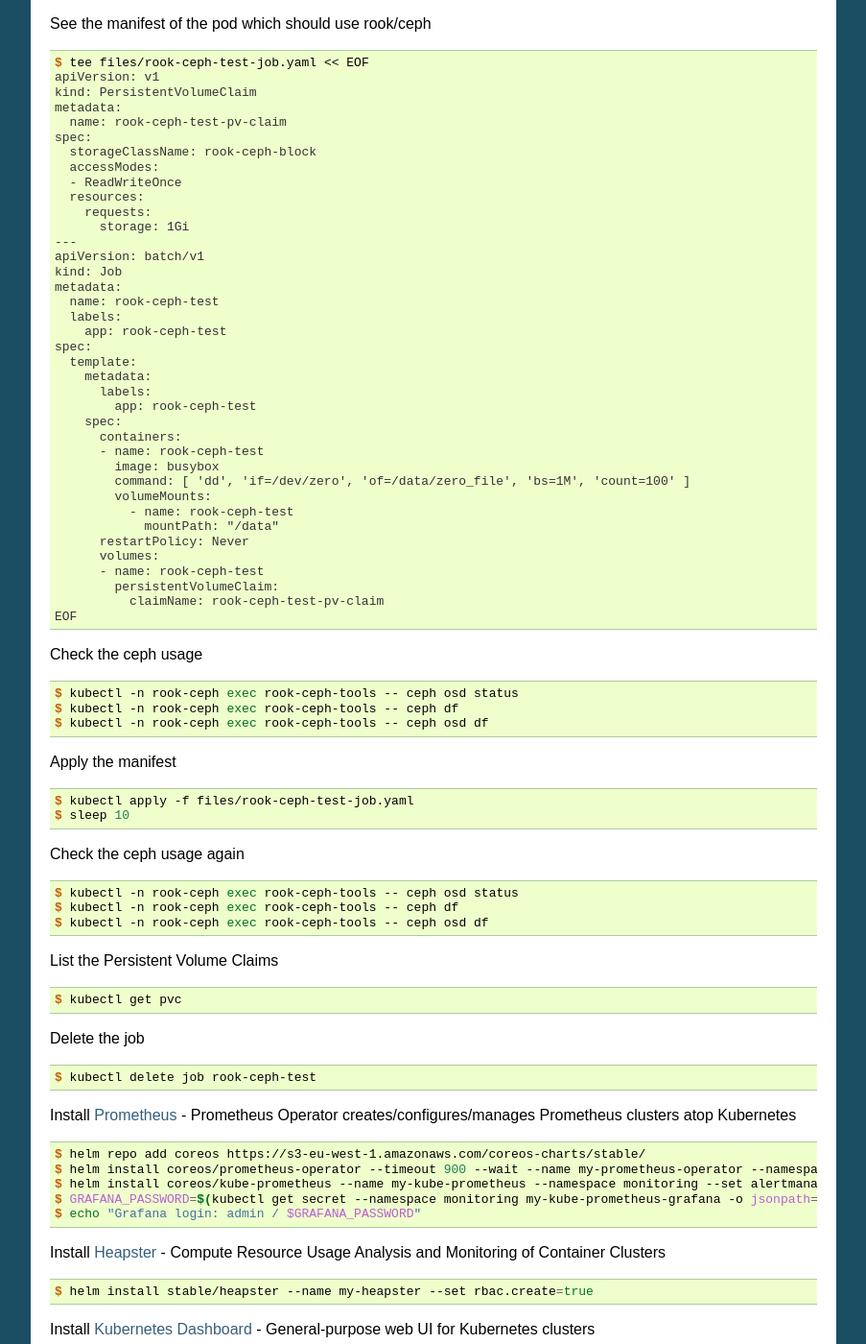
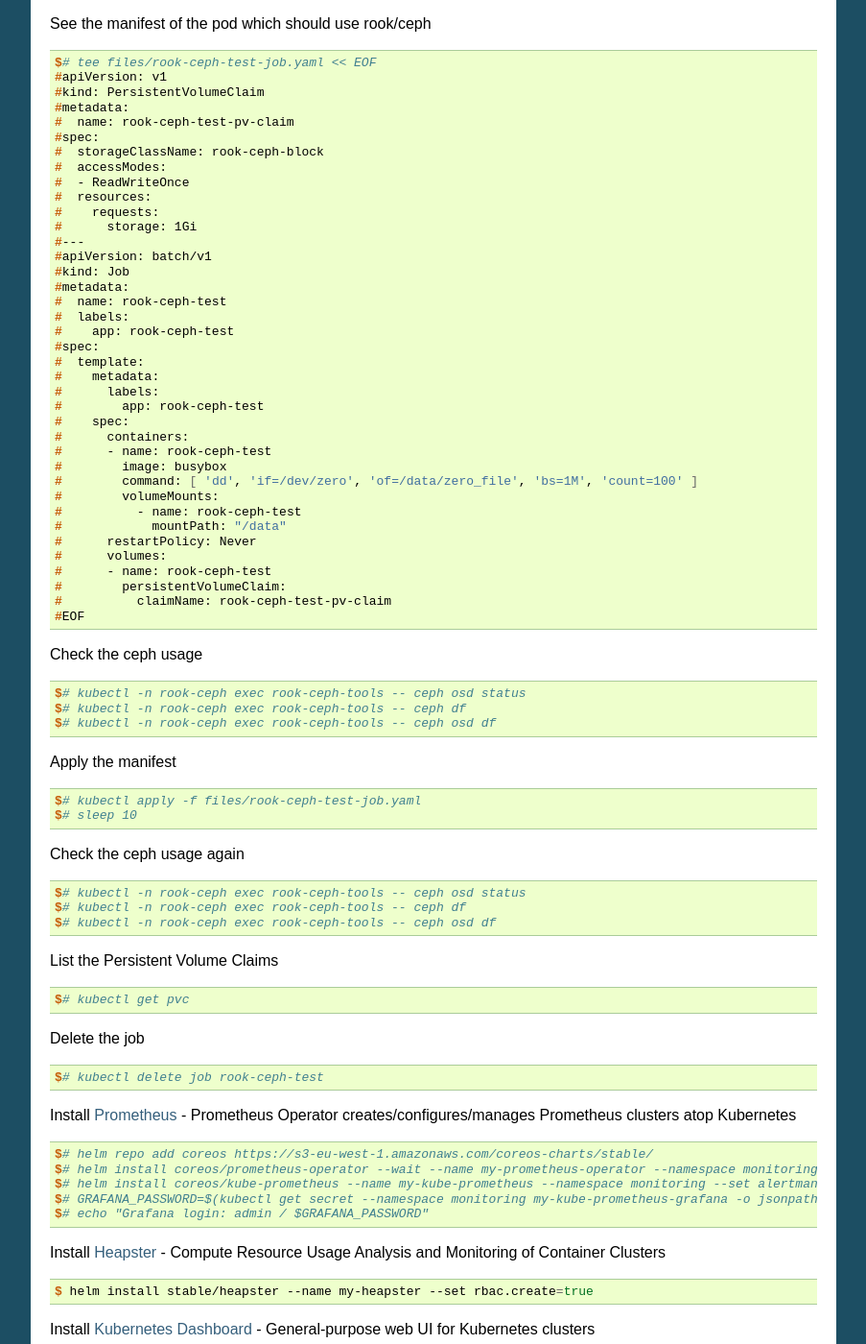
Before and after one commit to ruzickap/multinode_kubernetes_cluster, a Sphinx documentation site: the page built from docs/source/03-k8s-helm_and_packages.rst, in a window 1280 px wide and 1400 px high, scrolled down 1776 px. Shown: the whole window at 96% size, without its empty margins (198-1101 px from the left). Built offline with Sphinx 7.4.7, drawn with Linux system fonts in a browser that asks for light colours; some of the changed text lies outside the part shown.

Commit message:
Kubernetes version increased to 1.10.3 and memory hungry apps disabled

```diff
--- a/docs/source/01-k8s-installation.rst
+++ b/docs/source/01-k8s-installation.rst
@@ -28,7 +28,7 @@
 
 .. code-block:: shell-session
 
-   $ KUBERNETES_VERSION="1.10.0"
+   $ KUBERNETES_VERSION="1.10.3"
 
 Set the proper `CNI <https://kubernetes.io/docs/concepts/cluster-administration/network-plugins/#cni>`_ URL:
 
@@ -102,7 +102,7 @@
 
 .. code-block:: shell-session
 
-   $ KUBERNETES_VERSION="1.10.0"
+   $ KUBERNETES_VERSION="1.10.3"
 
 Add the Kubernetes repository (`details <https://kubernetes.io/docs/setup/independent/install-kubeadm/>`_):
 
--- a/docs/source/03-k8s-helm_and_packages.rst
+++ b/docs/source/03-k8s-helm_and_packages.rst
@@ -22,198 +22,198 @@
 
 .. code-block:: shell-session
 
-   $ helm repo add rook-master https://charts.rook.io/master
-   $ helm install rook-master/rook-ceph --wait --namespace rook-ceph-system --name my-rook --version $(helm search rook-ceph | awk "/^rook-master/ { print \$2 }")
+   $# helm repo add rook-master https://charts.rook.io/master
+   $# helm install rook-master/rook-ceph --wait --namespace rook-ceph-system --name my-rook --version $(helm search rook-ceph | awk "/^rook-master/ { print \$2 }")
 
 Create your Rook cluster
 
 .. code-block:: shell-session
 
-   $ kubectl create -f https://raw.githubusercontent.com/rook/rook/master/cluster/examples/kubernetes/ceph/cluster.yaml
+   $# kubectl create -f https://raw.githubusercontent.com/rook/rook/master/cluster/examples/kubernetes/ceph/cluster.yaml
 
 Running the Toolbox with ceph commands
 
 .. code-block:: shell-session
 
-   $ kubectl create -f https://raw.githubusercontent.com/rook/rook/master/cluster/examples/kubernetes/ceph/toolbox.yaml
+   $# kubectl create -f https://raw.githubusercontent.com/rook/rook/master/cluster/examples/kubernetes/ceph/toolbox.yaml
 
 Create a storage class based on the Ceph RBD volume plugin
 
 .. code-block:: shell-session
 
-   $ kubectl create -f https://raw.githubusercontent.com/rook/rook/master/cluster/examples/kubernetes/ceph/storageclass.yaml
+   $# kubectl create -f https://raw.githubusercontent.com/rook/rook/master/cluster/examples/kubernetes/ceph/storageclass.yaml
 
 Create a shared file system which can be mounted read-write from multiple pods
 
 .. code-block:: shell-session
 
-   $ kubectl create -f https://raw.githubusercontent.com/rook/rook/master/cluster/examples/kubernetes/ceph/filesystem.yaml
-   $ sleep 150
+   $# kubectl create -f https://raw.githubusercontent.com/rook/rook/master/cluster/examples/kubernetes/ceph/filesystem.yaml
+   $# sleep 150
 
 Check the status of your Ceph installation
 
 .. code-block:: shell-session
 
-   $ kubectl -n rook-ceph exec rook-ceph-tools -- ceph status
-   $ kubectl -n rook-ceph exec rook-ceph-tools -- ceph osd status
+   $# kubectl -n rook-ceph exec rook-ceph-tools -- ceph status
+   $# kubectl -n rook-ceph exec rook-ceph-tools -- ceph osd status
 
 Check health detail of Ceph cluster
 
 .. code-block:: shell-session
 
-   $ kubectl -n rook-ceph exec rook-ceph-tools -- ceph health detail
+   $# kubectl -n rook-ceph exec rook-ceph-tools -- ceph health detail
 
 Check monitor quorum status of Ceph
 
 .. code-block:: shell-session
 
-   $ kubectl -n rook-ceph exec rook-ceph-tools -- ceph quorum_status --format json-pretty
+   $# kubectl -n rook-ceph exec rook-ceph-tools -- ceph quorum_status --format json-pretty
 
 Dump monitoring information from Ceph
 
 .. code-block:: shell-session
 
-   $ kubectl -n rook-ceph exec rook-ceph-tools -- ceph mon dump
+   $# kubectl -n rook-ceph exec rook-ceph-tools -- ceph mon dump
 
 Check the cluster usage status
 
 .. code-block:: shell-session
 
-   $ kubectl -n rook-ceph exec rook-ceph-tools -- ceph df
+   $# kubectl -n rook-ceph exec rook-ceph-tools -- ceph df
 
 Check OSD usage of Ceph
 
 .. code-block:: shell-session
 
-   $ kubectl -n rook-ceph exec rook-ceph-tools -- ceph osd df
+   $# kubectl -n rook-ceph exec rook-ceph-tools -- ceph osd df
 
 Check the Ceph monitor, OSD, pool, and placement group stats
 
 .. code-block:: shell-session
 
-   $ kubectl -n rook-ceph exec rook-ceph-tools -- ceph mon stat
-   $ kubectl -n rook-ceph exec rook-ceph-tools -- ceph osd stat
-   $ kubectl -n rook-ceph exec rook-ceph-tools -- ceph osd pool stats
-   $ kubectl -n rook-ceph exec rook-ceph-tools -- ceph pg stat
+   $# kubectl -n rook-ceph exec rook-ceph-tools -- ceph mon stat
+   $# kubectl -n rook-ceph exec rook-ceph-tools -- ceph osd stat
+   $# kubectl -n rook-ceph exec rook-ceph-tools -- ceph osd pool stats
+   $# kubectl -n rook-ceph exec rook-ceph-tools -- ceph pg stat
 
 List the Ceph pools in detail
 
 .. code-block:: shell-session
 
-   $ kubectl -n rook-ceph exec rook-ceph-tools -- ceph osd pool ls detail
+   $# kubectl -n rook-ceph exec rook-ceph-tools -- ceph osd pool ls detail
 
 Check the CRUSH map view of OSDs
 
 .. code-block:: shell-session
 
-   $ kubectl -n rook-ceph exec rook-ceph-tools -- ceph osd tree
+   $# kubectl -n rook-ceph exec rook-ceph-tools -- ceph osd tree
 
 List the cluster authentication keys
 
 .. code-block:: shell-session
 
-   $ kubectl -n rook-ceph exec rook-ceph-tools -- ceph auth list
+   $# kubectl -n rook-ceph exec rook-ceph-tools -- ceph auth list
 
 Change the size of Ceph replica for "replicapool" pool
 
 .. code-block:: shell-session
 
-   $ kubectl get pool --namespace=rook-ceph replicapool -o yaml | sed "s/size: 1/size: 3/" | kubectl replace -f -
+   $# kubectl get pool --namespace=rook-ceph replicapool -o yaml | sed "s/size: 1/size: 3/" | kubectl replace -f -
 
 List details for "replicapool"
 
 .. code-block:: shell-session
 
-   $ kubectl describe pool --namespace=rook-ceph replicapool
+   $# kubectl describe pool --namespace=rook-ceph replicapool
 
 See the manifest of the pod which should use rook/ceph
 
 .. code-block:: shell-session
 
-   $ tee files/rook-ceph-test-job.yaml << EOF
-   apiVersion: v1
-   kind: PersistentVolumeClaim
-   metadata:
-     name: rook-ceph-test-pv-claim
-   spec:
-     storageClassName: rook-ceph-block
-     accessModes:
-     - ReadWriteOnce
-     resources:
-       requests:
-         storage: 1Gi
-   ---
-   apiVersion: batch/v1
-   kind: Job
-   metadata:
-     name: rook-ceph-test
-     labels:
-       app: rook-ceph-test
-   spec:
-     template:
-       metadata:
-         labels:
-           app: rook-ceph-test
-       spec:
-         containers:
-         - name: rook-ceph-test
-           image: busybox
-           command: [ 'dd', 'if=/dev/zero', 'of=/data/zero_file', 'bs=1M', 'count=100' ]
-           volumeMounts:
-             - name: rook-ceph-test
-               mountPath: "/data"
-         restartPolicy: Never
-         volumes:
-         - name: rook-ceph-test
-           persistentVolumeClaim:
-             claimName: rook-ceph-test-pv-claim
-   EOF
+   $# tee files/rook-ceph-test-job.yaml << EOF
+   #apiVersion: v1
+   #kind: PersistentVolumeClaim
+   #metadata:
+   #  name: rook-ceph-test-pv-claim
+   #spec:
+   #  storageClassName: rook-ceph-block
+   #  accessModes:
+   #  - ReadWriteOnce
+   #  resources:
+   #    requests:
+   #      storage: 1Gi
+   #---
+   #apiVersion: batch/v1
+   #kind: Job
+   #metadata:
+   #  name: rook-ceph-test
+   #  labels:
+   #    app: rook-ceph-test
+   #spec:
+   #  template:
+   #    metadata:
+   #      labels:
+   #        app: rook-ceph-test
+   #    spec:
+   #      containers:
+   #      - name: rook-ceph-test
+   #        image: busybox
+   #        command: [ 'dd', 'if=/dev/zero', 'of=/data/zero_file', 'bs=1M', 'count=100' ]
+   #        volumeMounts:
+   #          - name: rook-ceph-test
+   #            mountPath: "/data"
+   #      restartPolicy: Never
+   #      volumes:
+   #      - name: rook-ceph-test
+   #        persistentVolumeClaim:
+   #          claimName: rook-ceph-test-pv-claim
+   #EOF
 
 Check the ceph usage
 
 .. code-block:: shell-session
 
-   $ kubectl -n rook-ceph exec rook-ceph-tools -- ceph osd status
-   $ kubectl -n rook-ceph exec rook-ceph-tools -- ceph df
-   $ kubectl -n rook-ceph exec rook-ceph-tools -- ceph osd df
+   $# kubectl -n rook-ceph exec rook-ceph-tools -- ceph osd status
+   $# kubectl -n rook-ceph exec rook-ceph-tools -- ceph df
+   $# kubectl -n rook-ceph exec rook-ceph-tools -- ceph osd df
 
 Apply the manifest
 
 .. code-block:: shell-session
 
-   $ kubectl apply -f files/rook-ceph-test-job.yaml
-   $ sleep 10
+   $# kubectl apply -f files/rook-ceph-test-job.yaml
+   $# sleep 10
 
 Check the ceph usage again
 
 .. code-block:: shell-session
 
-   $ kubectl -n rook-ceph exec rook-ceph-tools -- ceph osd status
-   $ kubectl -n rook-ceph exec rook-ceph-tools -- ceph df
-   $ kubectl -n rook-ceph exec rook-ceph-tools -- ceph osd df
+   $# kubectl -n rook-ceph exec rook-ceph-tools -- ceph osd status
+   $# kubectl -n rook-ceph exec rook-ceph-tools -- ceph df
+   $# kubectl -n rook-ceph exec rook-ceph-tools -- ceph osd df
 
 List the Persistent Volume Claims
 
 .. code-block:: shell-session
 
-   $ kubectl get pvc
+   $# kubectl get pvc
 
 Delete the job
 
 .. code-block:: shell-session
 
-   $ kubectl delete job rook-ceph-test
+   $# kubectl delete job rook-ceph-test
 
 
 Install `Prometheus <https://github.com/coreos/prometheus-operator>`_ - Prometheus Operator creates/configures/manages Prometheus clusters atop Kubernetes
 
 .. code-block:: shell-session
 
-   $ helm repo add coreos https://s3-eu-west-1.amazonaws.com/coreos-charts/stable/
-   $ helm install coreos/prometheus-operator --timeout 900 --wait --name my-prometheus-operator --namespace monitoring
-   $ helm install coreos/kube-prometheus --name my-kube-prometheus --namespace monitoring --set alertmanager.ingress.enabled=true,alertmanager.ingress.hosts[0]=alertmanager.domain.com,alertmanager.storageSpec.volumeClaimTemplate.spec.storageClassName=rook-block,alertmanager.storageSpec.volumeClaimTemplate.spec.accessModes[0]=ReadWriteOnce,alertmanager.storageSpec.volumeClaimTemplate.spec.resources.requests.storage=20Gi,grafana.adminPassword=admin123,grafana.ingress.enabled=true,grafana.ingress.hosts[0]=grafana.domain.com,prometheus.ingress.enabled=true,prometheus.ingress.hosts[0]=prometheus.domain.com,prometheus.storageSpec.volumeClaimTemplate.spec.storageClassName=rook-block,prometheus.storageSpec.volumeClaimTemplate.spec.accessModes[0]=ReadWriteOnce,prometheus.storageSpec.volumeClaimTemplate.spec.resources.requests.storage=20Gi
-   $ GRAFANA_PASSWORD=$(kubectl get secret --namespace monitoring my-kube-prometheus-grafana -o jsonpath="{.data.password}" | base64 --decode ; echo)
-   $ echo "Grafana login: admin / $GRAFANA_PASSWORD"
+   $# helm repo add coreos https://s3-eu-west-1.amazonaws.com/coreos-charts/stable/
+   $# helm install coreos/prometheus-operator --wait --name my-prometheus-operator --namespace monitoring
+   $# helm install coreos/kube-prometheus --name my-kube-prometheus --namespace monitoring --set alertmanager.ingress.enabled=true,alertmanager.ingress.hosts[0]=alertmanager.domain.com,alertmanager.storageSpec.volumeClaimTemplate.spec.storageClassName=rook-block,alertmanager.storageSpec.volumeClaimTemplate.spec.accessModes[0]=ReadWriteOnce,alertmanager.storageSpec.volumeClaimTemplate.spec.resources.requests.storage=20Gi,grafana.adminPassword=admin123,grafana.ingress.enabled=true,grafana.ingress.hosts[0]=grafana.domain.com,prometheus.ingress.enabled=true,prometheus.ingress.hosts[0]=prometheus.domain.com,prometheus.storageSpec.volumeClaimTemplate.spec.storageClassName=rook-block,prometheus.storageSpec.volumeClaimTemplate.spec.accessModes[0]=ReadWriteOnce,prometheus.storageSpec.volumeClaimTemplate.spec.resources.requests.storage=20Gi
+   $# GRAFANA_PASSWORD=$(kubectl get secret --namespace monitoring my-kube-prometheus-grafana -o jsonpath="{.data.password}" | base64 --decode ; echo)
+   $# echo "Grafana login: admin / $GRAFANA_PASSWORD"
 
 Install `Heapster <https://github.com/kubernetes/heapster>`_ - Compute Resource Usage Analysis and Monitoring of Container Clusters
 
```
Also changed, not shown: .appveyor.yml, 3 other files.
